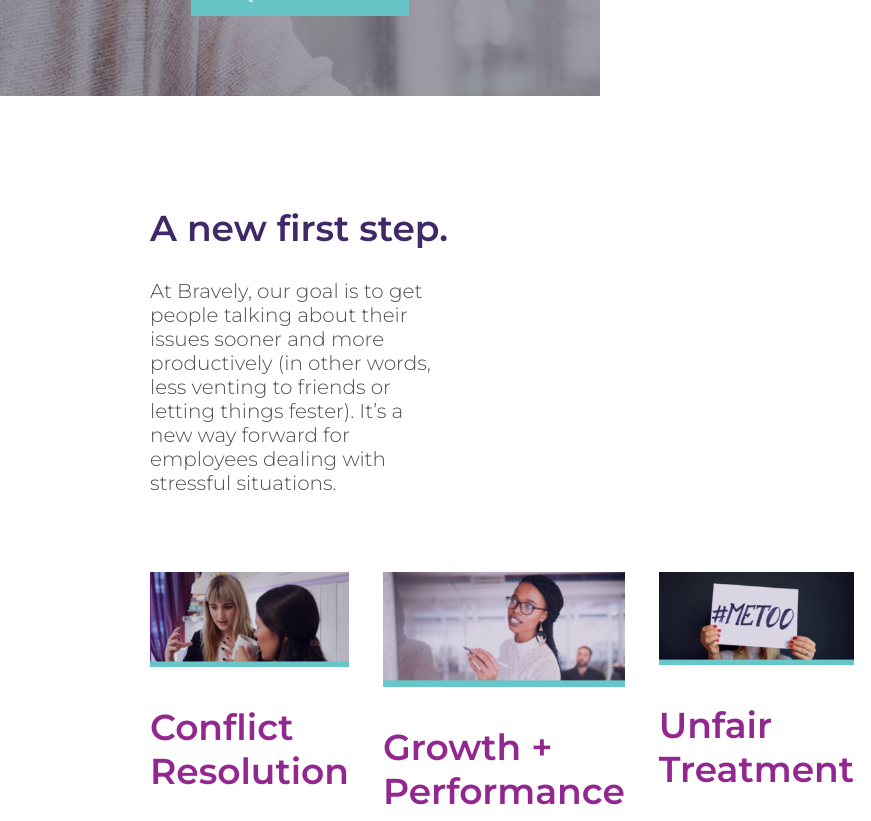
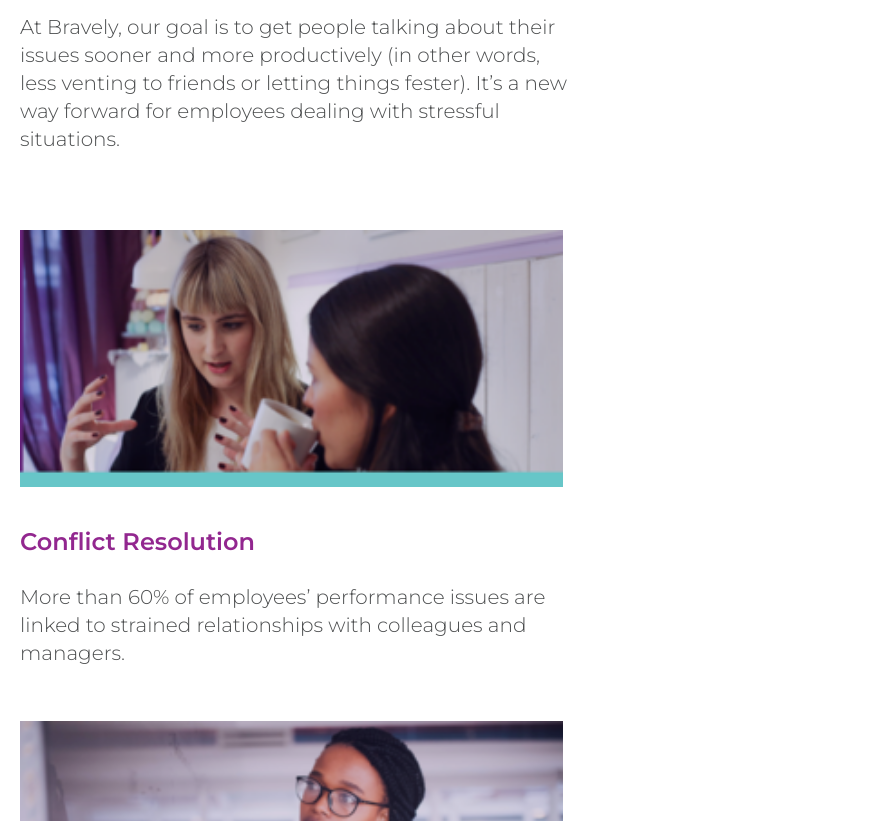
Before and after one commit to melaniemohn/bravely, a plain HTML site: page public/index.html in a window 600 px wide. Shown: the part 697-1518 px from the top of the page, 871 px wide, since content can reach past the window. Drawn offline with Linux system fonts and the light colour scheme.

Commit message:
media queries for grid section. ✨  TODO: fix top nav.

```diff
--- a/public/style.css
+++ b/public/style.css
@@ -18,7 +18,9 @@ h2 {
 
 h3 {
 	color: #92278f;
-	font-size: 36px;
+	font-size: 26px;
+	line-height: 1.4em;
+	letter-spacing: 0em;
 	margin-top: 0px;
 }
 
@@ -131,6 +133,8 @@ button:hover {
 .first-step-section p {
 	color: #4C4E4F;
 	font-size: 20px;
+	line-height: 1.4em;
+	letter-spacing: 0em;
 }
 
 .grid-container {
@@ -166,4 +170,35 @@ button:hover {
 	grid-row: 1;
 }
 
-/* ----- TODO: media queries ----- */
+/* ----- media queries for screen responsivity ----- */
+@media(min-width: 961px) and (max-width: 1024px) {
+	.bravely-intro-section, .first-step-section {
+		padding: 80px 64px;
+	}
+}
+
+@media(min-width: 769px) and (max-width: 960px) {
+	.bravely-intro-section, .first-step-section {
+		padding: 80px 48px;
+	}
+}
+
+@media(min-width: 641px) and (max-width: 768px) {
+	.bravely-intro-section, .first-step-section {
+		padding: 80px 36px;
+	}
+}
+
+@media(min-width: 400px) and (max-width: 640px) {
+	.bravely-intro-section, .first-step-section {
+		padding: 60px 20px;
+	}
+
+	.grid-container {
+		display: block;
+	}
+
+	h3 {
+		font-size: 24px;
+	}
+}
```
